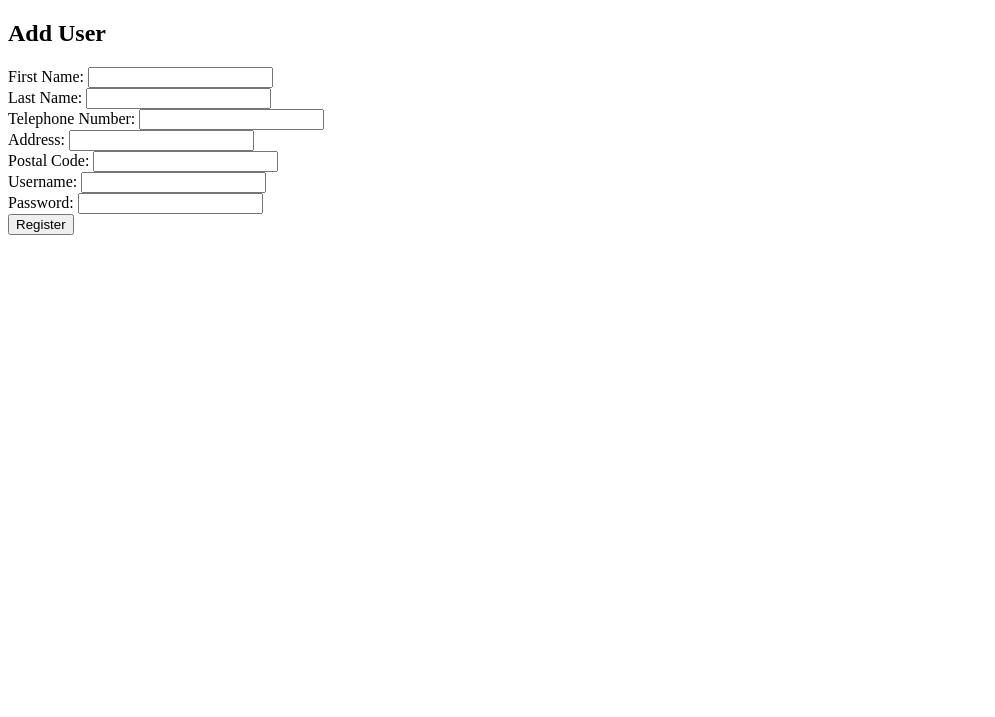
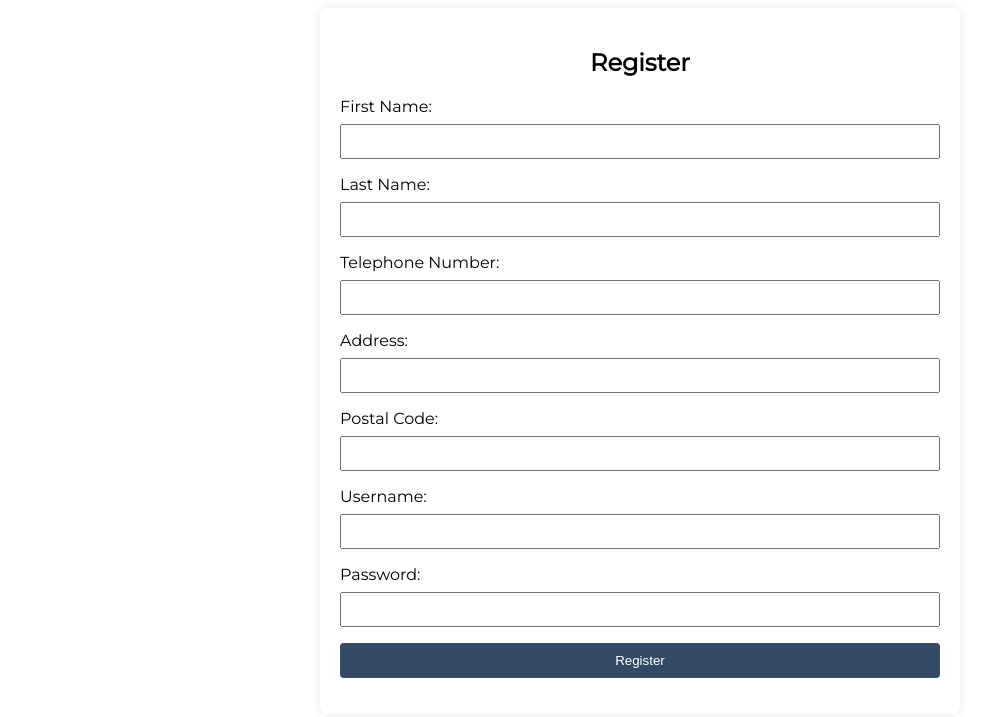
Before and after one commit to val1o/3D-Printing-Service-Website, a PHP site: page /Views/User/register.php in a window 1280 px wide. Shown: the top 717 px of the page, without its empty margins (0-995 px from the left). Run offline with PHP 8.4, Linux system fonts and the light colour scheme.

Commit message:
UI changes. WARNING: backup before pulling

```diff
--- a/project/Views/User/profile.php
+++ b/project/Views/User/profile.php
@@ -4,9 +4,13 @@
     <meta charset="UTF-8">
     <meta name="viewport" content="width=device-width, initial-scale=1.0">
     <title>Profile Page</title>
+    <link rel="preconnect" href="https://fonts.googleapis.com">
+<link rel="preconnect" href="https://fonts.gstatic.com" crossorigin>
+<link href="https://fonts.googleapis.com/css2?family=Montserrat&display=swap" rel="stylesheet">
+
     <style>
         body {
-            font-family: Arial, sans-serif;
+            font-family: Montserrat, sans-serif;
             background-color: #f4f4f4;
             margin: 20px;
         }
--- a/project/Views/User/register.php
+++ b/project/Views/User/register.php
@@ -3,38 +3,104 @@
 <head>
     <title>Register</title>
 
+    <link rel="preconnect" href="https://fonts.googleapis.com">
+<link rel="preconnect" href="https://fonts.gstatic.com" crossorigin>
+<link href="https://fonts.googleapis.com/css2?family=Montserrat&display=swap" rel="stylesheet">
+
+    <style>
+        <style>
+        body {
+            font-family: Montserrat, sans-serif;
+            background-color: #f4f4f4;
+            margin: 20px;
+        }
+
+        .container {
+            max-width: 600px;
+            margin: auto;
+            background-color: #fff;
+            padding: 20px;
+            border-radius: 8px;
+            box-shadow: 0 0 10px rgba(0, 0, 0, 0.1);
+            font-family: Montserrat, sans-serif;
+
+        }
+
+        .heading {
+            text-align: center;
+        }
+
+        label {
+            display: block;
+            margin-bottom: 8px;
+        }
+
+        input {
+            width: 100%;
+            padding: 8px;
+            margin-bottom: 16px;
+            box-sizing: border-box;
+        }
+
+        button {
+            background-color: #4caf50;
+            color: #fff;
+            padding: 10px 15px;
+            border: none;
+            border-radius: 4px;
+            cursor: pointer;
+        }
+
+        input[type="submit"] {
+            background-color: #344966;
+            color: #fff;
+            border: none;
+            padding: 10px 0;
+            border-radius: 4px;
+            cursor: pointer;
+        }
+
+        input[type="submit"]:hover {
+            background-color: #0056b3;
+        }
+    </style>
+    </style>
 
 </head>
 
 <body>
-    <h2>Add User</h2>
+
+<div class="container">
+    <div class="heading">
+    <h2>Register</h2>
+    </div>
 
     <form method="POST" action="index.php?c=User&a=register">
 
     <label for="firstName">First Name:</label>
-    <input type="text" id="firstName" name="firstName"><br>
+    <input type="text" name="firstName"><br>
 
     <label for="lastName">Last Name:</label>
-    <input type="text" id="lastName" name="lastName"><br>
+    <input type="text" name="lastName"><br>
 
     <label for="telephoneNumber">Telephone Number:</label>
-    <input type="text" name="telephoneNumber" id="telephoneNumber"><br>
+    <input type="text" name="telephoneNumber"><br>
 
     <label for="address">Address:</label>
-    <input type="text" id="address" name="address"><br>
+    <input type="text" name="address"><br>
 
     <label for="postalCode">Postal Code:</label>
-    <input type="text" id="postalCode" name="postalCode"><br>
+    <input type="text" name="postalCode"><br>
 
     <label for="username">Username:</label>
-    <input type="text" id="username" name="username"><br>
+    <input type="text" name="username"><br>
 
     <label for="password">Password:</label>
-    <input type="text" id="password" name="password"><br>
+    <input type="text" name="password"><br>
 
     <input type="submit" value="Register">
 
     </form>
-
+    </div>
 </body>
 </html>
```
Also changed, not shown: project/Views/Home/home.php (+9 -5 lines), project/Views/Home/style.css (+10 -0 lines), project/Views/User/login.php (+70 -1 lines).
